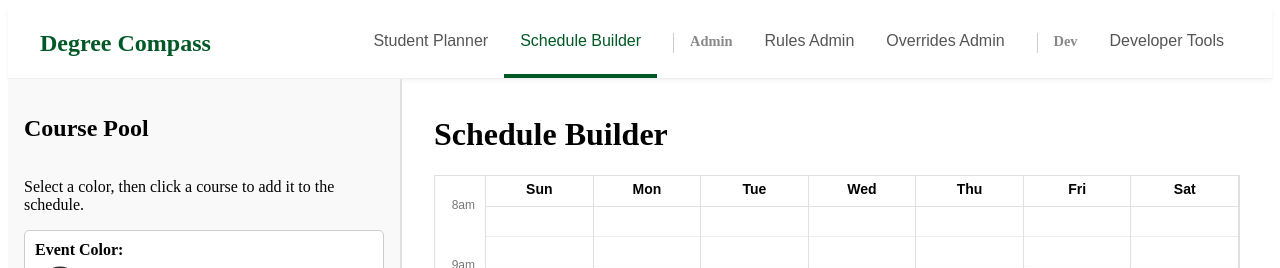
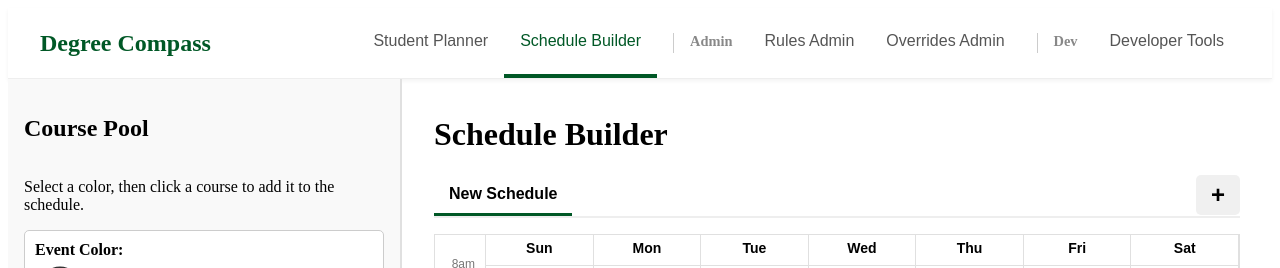
Before and after one commit to simon-dunk/Degree-Compass, a React (Create React App) app in the folder client/: page / in a window 1280 px wide. Both pictures are taken after a click on the button "Schedule Builder". Shown: the top 268 px of the page. Built offline with nearby package versions, Linux system fonts and the light colour scheme; no server answers.

Commit message:
In progress for calendar schedule import. Rename tab and recolor classes

```diff
--- a/client/src/App.js
+++ b/client/src/App.js
@@ -1,10 +1,15 @@
-import React from 'react';
+import React, { useState } from 'react';
 import Layout from './components/Layout';
 
 function App() {
+  const [semestersToSchedule, setSemestersToSchedule] = useState([]);
+
   return (
     <div className="App">
-      <Layout />
+      <Layout
+        semestersToSchedule={semestersToSchedule}
+        setSemestersToSchedule={setSemestersToSchedule}
+      />
     </div>
   );
 }
--- a/client/src/components/CalendarGrid.js
+++ b/client/src/components/CalendarGrid.js
@@ -21,11 +21,9 @@
   return slots;
 };
 
-// --- THIS IS THE FIX (Part 1) ---
-// Define a constant for the height of each minute in pixels.
-const MINUTE_HEIGHT = 1; // 1px per minute
+const MINUTE_HEIGHT = 1;
 
-const CalendarGrid = ({ events = [], onRemoveEvent }) => {
+const CalendarGrid = ({ events = [], onRemoveEvent, selectedEventId, onSelectEvent }) => {
   const days = ['Sunday', 'Monday', 'Tuesday', 'Wednesday', 'Thursday', 'Friday', 'Saturday'];
 
   let startHour = 8;
@@ -55,7 +53,7 @@
   const gridStartMinutes = timeToMinutes(`${String(startHour).padStart(2, '0')}:00`);
 
   return (
-    <div style={styles.gridContainer}>
+    <div style={styles.gridContainer} onClick={() => onSelectEvent(null)}>
       <div style={styles.timeGutter}>
         {timeSlots.map(time => (
             <div key={time} style={styles.timeSlotLabel}>
@@ -73,8 +71,6 @@
                 return <div key={time} style={{...styles.hourLine, ...(isHalfHour ? styles.halfHourLine : {})}}></div>
             })}
 
-            {/* --- THIS IS THE FIX (Part 2) --- */}
-            {/* Calculate top and height in pixels based on MINUTE_HEIGHT */}
             {events.map((event, index) => {
               const dayAbbreviation = { 'Sunday': 'U', 'Monday': 'M', 'Tuesday': 'T', 'Wednesday': 'W', 'Thursday': 'R', 'Friday': 'F', 'Saturday': 'S' }[day];
               if (!event.Schedule || !event.Schedule.Days || typeof event.Schedule.Days !== 'string' || !event.Schedule.Days.includes(dayAbbreviation)) {
@@ -86,8 +82,17 @@
               const top = (startMinutes - gridStartMinutes) * MINUTE_HEIGHT;
               const height = (endMinutes - startMinutes) * MINUTE_HEIGHT;
 
+              const isSelected = event.id === selectedEventId;
+              const eventStyle = {
+                  ...styles.event,
+                  top: `${top}px`,
+                  height: `${height}px`,
+                  backgroundColor: event.color || '#005826',
+                  ...(isSelected ? styles.selectedEvent : {})
+              };
+
               return (
-                <div key={event.id || index} style={{...styles.event, top: `${top}px`, height: `${height}px`, backgroundColor: event.color || '#005826'}}>
+                <div key={event.id || index} style={eventStyle} onClick={(e) => { e.stopPropagation(); onSelectEvent(event.id); }}>
                   <button onClick={(e) => { e.stopPropagation(); onRemoveEvent(event); }} style={styles.removeButton}>&times;</button>
                   <strong>{event.Subject} {event.CourseNumber}</strong>
                   <div>{event.Name}</div>
@@ -102,12 +107,11 @@
   );
 };
 
-// --- THIS IS THE FIX (Part 3) ---
 const styles = {
     gridContainer: { display: 'flex', border: '1px solid #e0e0e0', backgroundColor: '#ffffff', fontFamily: 'sans-serif' },
     timeGutter: { paddingTop: '30px', borderRight: '1px solid #e0e0e0' },
     timeSlotLabel: {
-        height: `${30 * MINUTE_HEIGHT}px`, // 30 minutes * height per minute
+        height: `${30 * MINUTE_HEIGHT}px`,
         textAlign: 'right', padding: '0 10px',
         fontSize: '12px', color: '#777', position: 'relative', top: '-8px',
         boxSizing: 'border-box',
@@ -119,7 +123,7 @@
         fontWeight: 'bold', borderBottom: '1px solid #e0e0e0', height: '20px',
     },
     hourLine: {
-        height: `${30 * MINUTE_HEIGHT}px`, // 30 minutes * height per minute
+        height: `${30 * MINUTE_HEIGHT}px`,
         borderBottom: '1px solid #eee',
         boxSizing: 'border-box',
     },
@@ -127,30 +131,20 @@
         borderBottom: '1px dotted #f8f8f8',
     },
     event: {
-        position: 'absolute',
-        left: '5px',
-        right: '5px',
-        borderRadius: '5px',
-        padding: '5px',
-        color: 'white',
-        fontSize: '12px',
-        overflow: 'hidden',
-        boxSizing: 'border-box',
-        border: '1px solid rgba(0, 0, 0, 0.1)',
-        cursor: 'pointer',
+        position: 'absolute', left: '5px', right: '5px',
+        borderRadius: '5px', padding: '5px', color: 'white',
+        fontSize: '12px', overflow: 'hidden', boxSizing: 'border-box',
+        border: '2px solid transparent', cursor: 'pointer',
+    },
+    selectedEvent: {
+        borderColor: 'white',
+        boxShadow: '0 0 0 2px #005826',
     },
     removeButton: {
-        position: 'absolute',
-        top: '2px',
-        right: '5px',
-        background: 'transparent',
-        border: 'none',
-        color: 'white',
-        fontSize: '16px',
-        fontWeight: 'bold',
-        cursor: 'pointer',
-        opacity: 0.6,
-        lineHeight: 1,
+        position: 'absolute', top: '2px', right: '5px',
+        background: 'transparent', border: 'none', color: 'white',
+        fontSize: '16px', fontWeight: 'bold', cursor: 'pointer',
+        opacity: 0.6, lineHeight: 1,
     }
 };
 
--- a/client/src/components/Layout.js
+++ b/client/src/components/Layout.js
@@ -6,13 +6,15 @@
 import OverridesPage from '../pages/admin/OverridesPage';
 import DevToolsPage from '../pages/dev/DevToolsPage';
 
-const Layout = () => {
+const Layout = ({ semestersToSchedule, setSemestersToSchedule }) => {
   const [currentPage, setCurrentPage] = useState('planner');
 
   const renderPage = () => {
     switch (currentPage) {
-      case 'planner': return <PlannerPage />;
-      case 'schedule': return <ScheduleBuilderPage />;
+      case 'planner':
+        return <PlannerPage setSemestersToSchedule={setSemestersToSchedule} setCurrentPage={setCurrentPage} />;
+      case 'schedule':
+        return <ScheduleBuilderPage semesters={semestersToSchedule} />;
       case 'rules': return <RulesPage />;
       case 'overrides': return <OverridesPage />;
       case 'dev': return <DevToolsPage />;
--- a/client/src/pages/student/PlannerPage.js
+++ b/client/src/pages/student/PlannerPage.js
@@ -62,7 +62,7 @@
   };
 
 
-const PlannerPage = () => {
+const PlannerPage = ({ setSemestersToSchedule, setCurrentPage }) => {
   const [auditReport, setAuditReport] = useState(null);
   const [lockedSemesters, setLockedSemesters] = useState([]);
   const [suggestedNextSemester, setSuggestedNextSemester] = useState(null);
@@ -272,6 +272,15 @@
       return !plannedCourseIds.has(courseId);
   }) || [];
 
+  const handleSendToScheduler = () => {
+    if (lockedSemesters.length > 0) {
+      setSemestersToSchedule(lockedSemesters);
+      setCurrentPage('schedule'); // Navigate to the schedule builder page
+    } else {
+      alert("Please lock in at least one semester before sending to the scheduler.");
+    }
+  };
+
   return (
     <div style={styles.container}>
       {error && <p style={styles.errorText}>{error}</p>}
@@ -422,6 +431,9 @@
                     <button onClick={handleGenerateNextSemester} disabled={!auditReport || isGenerating} style={styles.button}>
                         {isGenerating ? 'Generating...' : 'Generate Next Semester'}
                     </button>
+                    <button onClick={handleSendToScheduler} disabled={lockedSemesters.length === 0} style={{...styles.button, ...styles.sendButton}}>
+                      Send Plan to Scheduler
+                    </button>
                     <button onClick={() => { setLockedSemesters([]); setSuggestedNextSemester(null); }} style={{...styles.button, ...styles.resetButton}}>
                         Reset Plan
                     </button>
@@ -481,6 +493,9 @@
       color: '#721c24', fontWeight: 'bold', backgroundColor: '#f8d7da',
       padding: '5px 10px', borderRadius: '15px', fontSize: '0.8rem'
     },
+    buttonGroup: { display: 'flex', gap: '1rem', width: '100%' },
+    sendButton: { backgroundColor: '#005826' },
+    resetButton: { backgroundColor: '#6c757d', marginTop: '1rem' },
     button: {
       padding: '12px 24px', fontSize: '1.1rem', cursor: 'pointer', border: 'none',
       borderRadius: '5px', backgroundColor: '#005826', color: 'white', flex: 1
--- a/client/src/pages/student/ScheduleBuilderPage.js
+++ b/client/src/pages/student/ScheduleBuilderPage.js
@@ -9,7 +9,6 @@
   '#005826', '#007bff', '#6f42c1', '#d9534f', '#f0ad4e', '#5cb85c',
 ];
 
-// --- NEW: Helper function to check for time overlaps ---
 const timeToMinutes = (timeStr) => {
   if (!timeStr || typeof timeStr !== 'string') return 0;
   const [hours, minutes] = timeStr.split(':').map(Number);
@@ -17,34 +16,34 @@
 };
 
 const doSchedulesOverlap = (scheduleA, scheduleB) => {
-    // 1. Check for common days
     const daysA = scheduleA.Days.split('');
     const daysB = scheduleB.Days.split('');
     const hasCommonDay = daysA.some(day => daysB.includes(day));
 
-    if (!hasCommonDay) {
-        return false; // No overlap if they are on different days
-    }
+    if (!hasCommonDay) return false;
 
-    // 2. Convert times to minutes for comparison
     const startA = timeToMinutes(scheduleA.StartTime);
     const endA = timeToMinutes(scheduleA.EndTime);
     const startB = timeToMinutes(scheduleB.StartTime);
     const endB = timeToMinutes(scheduleB.EndTime);
 
-    // 3. Check for time overlap on common days
-    // Overlap exists if one event starts before the other ends, AND ends after the other starts.
     return startA < endB && endA > startB;
 };
 
 
-const ScheduleBuilderPage = () => {
-  const [scheduledEvents, setScheduledEvents] = useState([]);
+const ScheduleBuilderPage = ({ semesters = [] }) => {
+  const [allSchedules, setAllSchedules] = useState([[]]);
+  const [scheduleInfo, setScheduleInfo] = useState([{ name: 'New Schedule', isImported: false }]);
+  const [activeScheduleIndex, setActiveScheduleIndex] = useState(0);
+  const [isEditing, setIsEditing] = useState([true]);
   const [selectedColor, setSelectedColor] = useState(PRESET_COLORS[0]);
 
   const [coursePool, setCoursePool] = useState([]);
   const [isLoading, setIsLoading] = useState(true);
   const [error, setError] = useState(null);
+
+  // --- NEW: State to manage hover effect for edit buttons ---
+  const [hoveredEditIndex, setHoveredEditIndex] = useState(null);
 
   useEffect(() => {
     const loadCourses = async () => {
@@ -55,7 +54,6 @@
         const schedulableCourses = courses.filter(c =>
             c.Schedule && c.Schedule.Days && c.Schedule.StartTime && c.Schedule.EndTime
         );
-
         const sortedCourses = schedulableCourses.sort((a, b) => {
           if (a.Subject < b.Subject) return -1;
           if (a.Subject > b.Subject) return 1;
@@ -71,185 +69,175 @@
     loadCourses();
   }, []);
 
+  useEffect(() => {
+    if (semesters && semesters.length > 0) {
+      const importedSchedules = semesters.map(sem =>
+        sem.courses.map(course => ({...course, id: `${course.Subject}-${course.CourseNumber}`}))
+      );
+      const importedInfo = semesters.map(sem => ({ name: sem.semester, isImported: true }));
+      setAllSchedules(importedSchedules);
+      setScheduleInfo(importedInfo);
+      setIsEditing(new Array(semesters.length).fill(false));
+    } else {
+      setAllSchedules([[]]);
+      setScheduleInfo([{ name: 'New Schedule', isImported: false }]);
+      setIsEditing([true]);
+    }
+  }, [semesters]);
+
   const handleAddEvent = (eventToAdd) => {
+    setAllSchedules(prevSchedules => {
+      const newSchedules = [...prevSchedules];
+      const currentSchedule = newSchedules[activeScheduleIndex] || [];
+
       const eventId = eventToAdd.id || `${eventToAdd.Subject}-${eventToAdd.CourseNumber}`;
-    const isAlreadyScheduled = scheduledEvents.some(e => (e.id || `${e.Subject}-${e.CourseNumber}`) === eventId);
+      const isAlreadyScheduled = currentSchedule.some(e => (e.id || `${e.Subject}-${e.CourseNumber}`) === eventId);
 
       if (isAlreadyScheduled) {
-      alert(`${eventToAdd.Subject} ${eventToAdd.CourseNumber} is already on the schedule.`);
-      return;
+        alert("This event is already on the schedule.");
+        return prevSchedules;
       }
 
-    // --- NEW: Overlap detection logic ---
-    for (const existingEvent of scheduledEvents) {
+      for (const existingEvent of currentSchedule) {
         if (doSchedulesOverlap(eventToAdd.Schedule, existingEvent.Schedule)) {
-            const existingEventName = existingEvent.id.startsWith('custom-')
-                ? existingEvent.Name
-                : `${existingEvent.Subject} ${existingEvent.CourseNumber}`;
-            alert(`Error: This event overlaps with ${existingEventName}.`);
-            return; // Stop the function and don't add the event
+          alert(`Error: This event overlaps with ${existingEvent.Name || `${existingEvent.Subject} ${existingEvent.CourseNumber}`}.`);
+          return prevSchedules;
         }
       }
 
       const newEvent = { ...eventToAdd, color: selectedColor, id: eventId };
-    setScheduledEvents([...scheduledEvents, newEvent]);
+      newSchedules[activeScheduleIndex] = [...currentSchedule, newEvent];
+      return newSchedules;
+    });
   };
 
   const handleRemoveEvent = (eventToRemove) => {
-    setScheduledEvents(prevEvents =>
-      prevEvents.filter(event => event.id !== eventToRemove.id)
-    );
+    setAllSchedules(prevSchedules => {
+      const newSchedules = [...prevSchedules];
+      const currentSchedule = newSchedules[activeScheduleIndex] || [];
+      newSchedules[activeScheduleIndex] = currentSchedule.filter(event => event.id !== eventToRemove.id);
+      return newSchedules;
+    });
   };
+
+  const handleAddScheduleTab = () => {
+    const newTabName = `New Schedule ${allSchedules.length + 1}`;
+    setAllSchedules(prev => [...prev, []]);
+    setScheduleInfo(prev => [...prev, { name: newTabName, isImported: false }]);
+    setIsEditing(prev => [...prev, true]);
+    setActiveScheduleIndex(allSchedules.length);
+  };
+
+  const handleToggleEdit = (index) => {
+    setIsEditing(prev => {
+        const newEditing = [...prev];
+        newEditing[index] = !newEditing[index];
+        return newEditing;
+    });
+  };
+
+  const currentEvents = allSchedules[activeScheduleIndex] || [];
+  const isCurrentTabEditable = isEditing[activeScheduleIndex];
 
   return (
     <div style={styles.container}>
         <div style={styles.sidebar}>
+          {isCurrentTabEditable ? (
+            <>
               <h2>Course Pool</h2>
               <p>Select a color, then click a course to add it to the schedule.</p>
-
               <div style={styles.colorPickerWrapper}>
                   <span style={{fontWeight: 'bold'}}>Event Color:</span>
                   <div style={styles.colorPalette}>
                       {PRESET_COLORS.map(color => (
-                        <button
-                            key={color}
-                            style={{
-                                ...styles.colorSwatch,
-                                backgroundColor: color,
-                                ...(selectedColor === color ? styles.activeColorSwatch : {})
-                            }}
-                            onClick={() => setSelectedColor(color)}
-                            title={`Select color ${color}`}
-                        />
+                          <button key={color} style={{...styles.colorSwatch, backgroundColor: color, ...(selectedColor === color ? styles.activeColorSwatch : {})}} onClick={() => setSelectedColor(color)} title={`Select color ${color}`} />
                       ))}
                   </div>
               </div>
-
               <div style={styles.poolList}>
                   {isLoading ? <p>Loading courses...</p> : error ? <p style={{color: 'red'}}>{error}</p> : (
                       coursePool.map(course => (
-                        <div
-                            key={`${course.Subject}${course.CourseNumber}`}
-                            className="courseItem"
-                            style={styles.courseItem}
-                            onClick={() => handleAddEvent(course)}
-                            title={`Add ${course.Subject} ${course.CourseNumber} to schedule`}
-                        >
-                            <div style={styles.courseTitle}>
-                                <strong>{course.Subject} {course.CourseNumber}</strong>
-                                <span style={styles.courseCredits}>{course.Credits} Credits</span>
-                            </div>
+                          <div key={`${course.Subject}${course.CourseNumber}`} className="courseItem" style={styles.courseItem} onClick={() => handleAddEvent(course)} title={`Add ${course.Subject} ${course.CourseNumber} to schedule`}>
+                              <div style={styles.courseTitle}><strong>{course.Subject} {course.CourseNumber}</strong><span style={styles.courseCredits}>{course.Credits} Credits</span></div>
                               <div style={styles.courseName}>{course.Name}</div>
-                            {course.Schedule?.Days && course.Schedule?.StartTime ? (
-                                <small style={styles.courseSchedule}>
-                                    {course.Schedule.Days} {formatTime12Hour(course.Schedule.StartTime)}-{formatTime12Hour(course.Schedule.EndTime)}
-                                </small>
-                            ) : (
-                                <small style={styles.courseSchedule}>Schedule not available</small>
-                            )}
+                              {course.Schedule?.Days && course.Schedule?.StartTime ? (<small style={styles.courseSchedule}>{course.Schedule.Days} {formatTime12Hour(course.Schedule.StartTime)}-{formatTime12Hour(course.Schedule.EndTime)}</small>) : (<small style={styles.courseSchedule}>Schedule not available</small>)}
                           </div>
                       ))
                   )}
               </div>
-
               <CustomEventForm onAddEvent={handleAddEvent} />
-            <TimeTracker events={scheduledEvents} />
+            </>
+          ) : (
+            <>
+              <h2>Add Custom Events</h2>
+              <p>This is a read-only view of your planned schedule. You can add temporary custom events to see how they fit, or click the edit button to make changes.</p>
+              <CustomEventForm onAddEvent={handleAddEvent} />
+            </>
+          )}
+          <TimeTracker events={currentEvents} />
         </div>
         <div style={styles.mainContent}>
             <h1>Schedule Builder</h1>
-            <CalendarGrid events={scheduledEvents} onRemoveEvent={handleRemoveEvent} />
+            <div style={styles.tabsContainer}>
+                <div style={styles.tabs}>
+                    {scheduleInfo.map((info, index) => {
+                        const isCurrentlyEditing = isEditing[index];
+                        const isHovered = hoveredEditIndex === index;
+                        let buttonStyle = isCurrentlyEditing ? styles.lockButton : styles.editButton;
+                        if (isHovered) {
+                            buttonStyle = {...buttonStyle, ...styles.editButtonHover};
+                        }
+
+                        return (
+                            <button key={index} onClick={() => setActiveScheduleIndex(index)} style={activeScheduleIndex === index ? {...styles.tab, ...styles.activeTab} : styles.tab}>
+                                {info.name}
+                                {info.isImported && (
+                                    <button
+                                        onClick={(e) => { e.stopPropagation(); handleToggleEdit(index); }}
+                                        style={buttonStyle}
+                                        onMouseEnter={() => setHoveredEditIndex(index)}
+                                        onMouseLeave={() => setHoveredEditIndex(null)}
+                                        title={isCurrentlyEditing ? "Lock Schedule" : "Edit Schedule"}
+                                    >
+                                        {isCurrentlyEditing ? 'Lock' : 'Edit'}
+                                    </button>
+                                )}
+                            </button>
+                        )
+                    })}
                 </div>
-        <style>{`
-          .courseItem:hover {
-            background-color: #f0f0f0;
-            border-color: #005826;
-          }
-        `}</style>
+                <button onClick={handleAddScheduleTab} style={styles.addTabButton} title="Add New Schedule Tab">+</button>
+            </div>
+
+            <CalendarGrid events={currentEvents} onRemoveEvent={handleRemoveEvent} />
+        </div>
+        <style>{`.courseItem:hover { background-color: #f0f0f0; border-color: #005826; }`}</style>
     </div>
   );
 };
 
 const styles = {
     container: { display: 'flex', height: 'calc(100vh - 80px)' },
-    sidebar: {
-        width: '360px',
-        padding: '1rem',
-        borderRight: '2px solid #e0e0e0',
-        backgroundColor: '#f9f9f9',
-        display: 'flex',
-        flexDirection: 'column',
-    },
+    sidebar: { width: '360px', padding: '1rem', borderRight: '2px solid #e0e0e0', backgroundColor: '#f9f9f9', display: 'flex', flexDirection: 'column' },
     mainContent: { flexGrow: 1, padding: '1rem 2rem', overflowY: 'auto' },
-    poolList: {
-      marginTop: '1rem',
-      overflowY: 'auto',
-      flex: 1,
-      border: '1px solid #ddd',
-      borderRadius: '8px',
-      padding: '0.5rem',
-      backgroundColor: '#fff',
-      minHeight: '250px',
-    },
-    courseItem: {
-        padding: '12px',
-        border: '1px solid #e0e0e0',
-        borderRadius: '5px',
-        backgroundColor: 'white',
-        marginBottom: '8px',
-        cursor: 'pointer',
-        transition: 'background-color 0.2s, border-color 0.2s',
-    },
-    courseTitle: {
-        display: 'flex',
-        justifyContent: 'space-between',
-        alignItems: 'center',
-        marginBottom: '4px'
-    },
-    courseName: {
-        fontSize: '0.9rem',
-        color: '#555'
-    },
-    courseCredits: {
-        fontSize: '0.8rem',
-        color: 'white',
-        backgroundColor: '#6c757d',
-        padding: '2px 6px',
-        borderRadius: '10px'
-    },
-    courseSchedule: {
-        display: 'block',
-        marginTop: '6px',
-        fontSize: '0.8rem',
-        color: '#005826'
-    },
-    colorPickerWrapper: {
-        display: 'flex',
-        flexDirection: 'column',
-        gap: '10px',
-        padding: '10px',
-        backgroundColor: 'white',
-        border: '1px solid #ccc',
-        borderRadius: '5px',
-        marginBottom: '1rem',
-    },
-    colorPalette: {
-        display: 'flex',
-        justifyContent: 'space-around',
-        flexWrap: 'wrap',
-        gap: '8px',
-    },
-    colorSwatch: {
-        width: '32px',
-        height: '32px',
-        borderRadius: '50%',
-        border: '2px solid transparent',
-        cursor: 'pointer',
-        transition: 'transform 0.1s, border-color 0.2s'
-    },
-    activeColorSwatch: {
-        borderColor: '#333',
-        transform: 'scale(1.15)',
-    }
+    poolList: { marginTop: '1rem', overflowY: 'auto', flex: 1, border: '1px solid #ddd', borderRadius: '8px', padding: '0.5rem', backgroundColor: '#fff', minHeight: '250px' },
+    courseItem: { padding: '12px', border: '1px solid #e0e0e0', borderRadius: '5px', backgroundColor: 'white', marginBottom: '8px', cursor: 'pointer', transition: 'background-color 0.2s, border-color 0.2s' },
+    courseTitle: { display: 'flex', justifyContent: 'space-between', alignItems: 'center', marginBottom: '4px' },
+    courseName: { fontSize: '0.9rem', color: '#555' },
+    courseCredits: { fontSize: '0.8rem', color: 'white', backgroundColor: '#6c757d', padding: '2px 6px', borderRadius: '10px' },
+    courseSchedule: { display: 'block', marginTop: '6px', fontSize: '0.8rem', color: '#005826' },
+    colorPickerWrapper: { display: 'flex', flexDirection: 'column', gap: '10px', padding: '10px', backgroundColor: 'white', border: '1px solid #ccc', borderRadius: '5px', marginBottom: '1rem' },
+    colorPalette: { display: 'flex', justifyContent: 'space-around', flexWrap: 'wrap', gap: '8px' },
+    colorSwatch: { width: '32px', height: '32px', borderRadius: '50%', border: '2px solid transparent', cursor: 'pointer', transition: 'transform 0.1s, border-color 0.2s' },
+    activeColorSwatch: { borderColor: '#333', transform: 'scale(1.15)' },
+    tabsContainer: { display: 'flex', alignItems: 'center', borderBottom: '2px solid #eee', marginBottom: '1rem' },
+    tabs: { display: 'flex', flexGrow: 1 },
+    tab: { padding: '10px 15px', cursor: 'pointer', border: 'none', backgroundColor: 'transparent', fontSize: '1rem', color: '#555', borderBottom: '3px solid transparent', display: 'flex', alignItems: 'center', gap: '10px' },
+    activeTab: { borderBottom: '3px solid #005826', fontWeight: 'bold', color: '#000' },
+    addTabButton: { fontSize: '1.5rem', fontWeight: 'bold', border: 'none', backgroundColor: '#f0f0f0', cursor: 'pointer', padding: '0 15px', borderRadius: '5px', marginLeft: '10px', height: '40px' },
+    editButton: { fontSize: '0.8rem', padding: '4px 8px', borderRadius: '4px', border: '1px solid #6c757d', backgroundColor: 'transparent', color: '#6c757d', cursor: 'pointer', transition: 'background-color 0.2s, color 0.2s' },
+    lockButton: { fontSize: '0.8rem', padding: '4px 8px', borderRadius: '4px', border: '1px solid #005826', backgroundColor: 'transparent', color: '#005826', cursor: 'pointer', transition: 'background-color 0.2s, color 0.2s' },
+    editButtonHover: { backgroundColor: '#6c757d', color: 'white' },
 };
 
 export default ScheduleBuilderPage;
```
Lines whose indentation alone changed are shown as unchanged.
